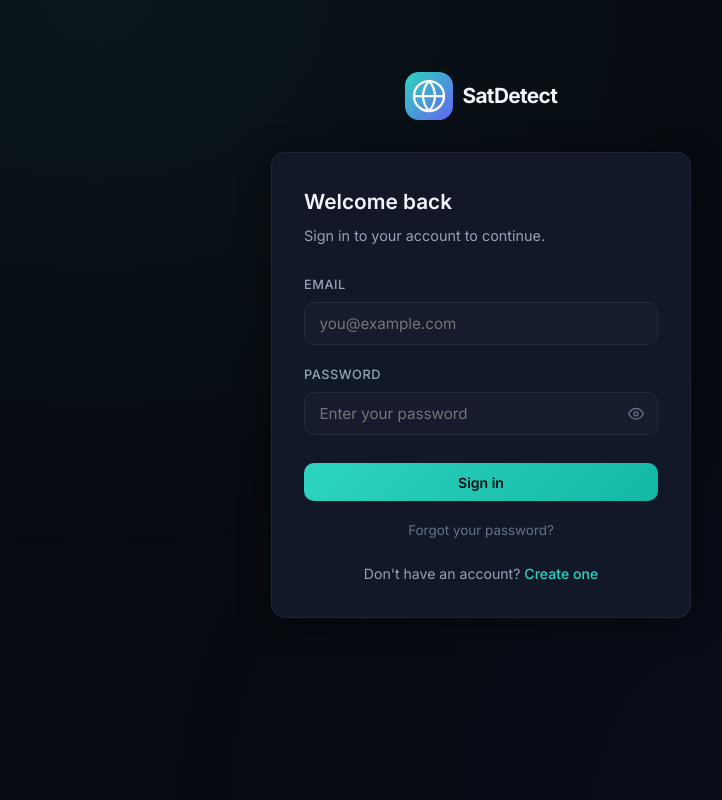
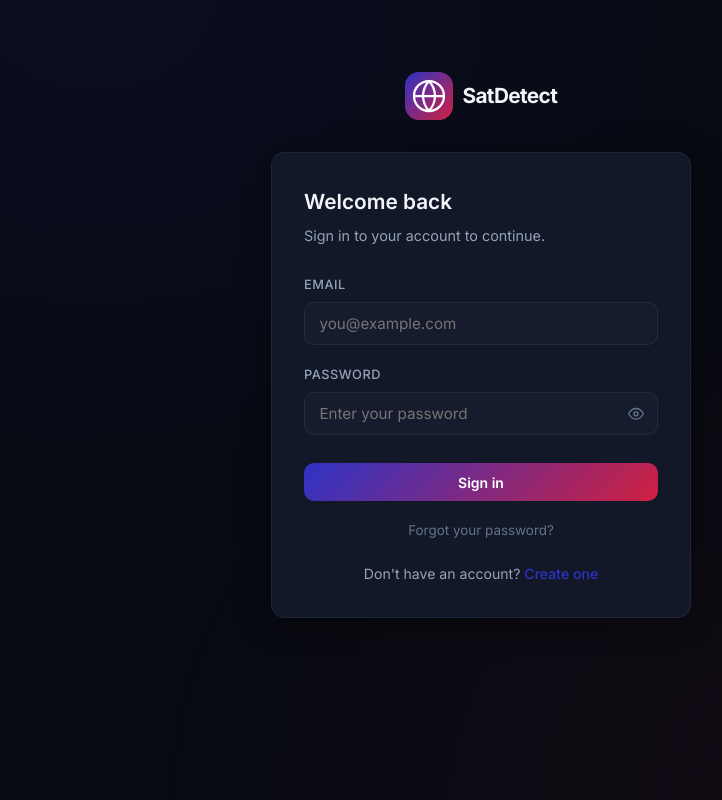
Before and after one commit to Uday-at-Vedang/Change-Detection-DEV, a FastAPI app: page / in a window 1280 px wide. Shown: the whole page, without its empty margins (159-881 px from the left). Run offline with FastAPI, Linux system fonts and the light colour scheme; parts of the project's set-up code (start-up, migrations or seed data) failed here and were passed over.

Commit message:
New gradient theme: #2e33c5 to #cf2040 across nav, footer, buttons, and all accents
Made-with: Cursor

```diff
--- a/static/css/style.css
+++ b/static/css/style.css
@@ -1,7 +1,13 @@
-/* SatDetect — Modern dark design system */
+/* SatDetect — Gradient theme (#2e33c5 → #cf2040) */
 @import url('https://fonts.googleapis.com/css2?family=Inter:wght@300;400;500;600;700&family=JetBrains+Mono:wght@400;500&display=swap');
 
 :root {
+  --gradient: linear-gradient(135deg, #2e33c5, #cf2040);
+  --gradient-h: linear-gradient(90deg, #2e33c5, #cf2040);
+  --grad-start: #2e33c5;
+  --grad-end: #cf2040;
+  --grad-mid: #7a2a82;
+
   --bg-deep: #080b12;
   --bg-surface: #0f1320;
   --bg-elevated: #161c2e;
@@ -9,13 +15,13 @@
   --bg-hover: #1c2540;
   --border: rgba(148, 163, 184, 0.10);
   --border-hover: rgba(148, 163, 184, 0.22);
-  --border-focus: rgba(45, 212, 191, 0.5);
+  --border-focus: rgba(46, 51, 197, 0.5);
   --text: #f1f5f9;
   --text-muted: #94a3b8;
   --text-dim: #64748b;
-  --accent: #2dd4bf;
-  --accent-dim: #14b8a6;
-  --accent-glow: rgba(45, 212, 191, 0.2);
+  --accent: #7a6aed;
+  --accent-dim: #6358d4;
+  --accent-glow: rgba(122, 106, 237, 0.2);
   --danger: #f87171;
   --danger-dim: #ef4444;
   --danger-glow: rgba(248, 113, 113, 0.15);
@@ -50,8 +56,8 @@ body::before {
   position: fixed;
   inset: 0;
   background-image:
-    radial-gradient(ellipse at 20% 0%, rgba(45, 212, 191, 0.06) 0%, transparent 50%),
-    radial-gradient(ellipse at 80% 100%, rgba(99, 102, 241, 0.04) 0%, transparent 50%);
+    radial-gradient(ellipse at 20% 0%, rgba(46, 51, 197, 0.08) 0%, transparent 50%),
+    radial-gradient(ellipse at 80% 100%, rgba(207, 32, 64, 0.06) 0%, transparent 50%);
   pointer-events: none;
   z-index: 0;
 }
@@ -95,7 +101,7 @@ body::before {
   width: 48px;
   height: 48px;
   border-radius: 14px;
-  background: linear-gradient(135deg, var(--accent), #6366f1);
+  background: var(--gradient);
   color: #fff;
 }
 
@@ -134,7 +140,7 @@ body::before {
   font-size: 0.88rem;
 }
 .toggle-auth a {
-  color: var(--accent);
+  color: var(--grad-start);
   text-decoration: none;
   font-weight: 500;
 }
@@ -286,11 +292,11 @@ input:focus, select:focus, textarea:focus {
 .btn:active { transform: scale(0.97); }
 
 .btn-primary {
-  background: linear-gradient(135deg, var(--accent), #14b8a6);
-  color: var(--bg-deep);
+  background: var(--gradient);
+  color: #fff;
   font-weight: 600;
 }
-.btn-primary:hover { filter: brightness(1.1); box-shadow: 0 4px 20px var(--accent-glow); }
+.btn-primary:hover { filter: brightness(1.15); box-shadow: 0 4px 24px rgba(46, 51, 197, 0.35), 0 4px 16px rgba(207, 32, 64, 0.2); }
 
 .btn-secondary {
   background: var(--bg-elevated);
--- a/templates/index.html
+++ b/templates/index.html
@@ -134,7 +134,7 @@
     <section id="view-dashboard" class="view">
       <nav class="nav">
         <div class="nav-brand">
-          <svg width="22" height="22" viewBox="0 0 24 24" fill="none" stroke="var(--accent)" stroke-width="1.5" stroke-linecap="round" stroke-linejoin="round"><circle cx="12" cy="12" r="10"/><path d="M2 12h20"/><path d="M12 2a15.3 15.3 0 014 10 15.3 15.3 0 01-4 10 15.3 15.3 0 01-4-10 15.3 15.3 0 014-10z"/></svg>
+          <svg width="22" height="22" viewBox="0 0 24 24" fill="none" stroke="var(--grad-start)" stroke-width="1.5" stroke-linecap="round" stroke-linejoin="round"><circle cx="12" cy="12" r="10"/><path d="M2 12h20"/><path d="M12 2a15.3 15.3 0 014 10 15.3 15.3 0 01-4 10 15.3 15.3 0 01-4-10 15.3 15.3 0 014-10z"/></svg>
           <span>SatDetect</span>
         </div>
         <div class="nav-user">
@@ -157,7 +157,7 @@
       <!-- New run card -->
       <div class="card">
         <div class="card-header">
-          <svg width="18" height="18" viewBox="0 0 24 24" fill="none" stroke="var(--accent)" stroke-width="2" stroke-linecap="round" stroke-linejoin="round"><path d="M21 15v4a2 2 0 01-2 2H5a2 2 0 01-2-2v-4"/><polyline points="17 8 12 3 7 8"/><line x1="12" y1="3" x2="12" y2="15"/></svg>
+          <svg width="18" height="18" viewBox="0 0 24 24" fill="none" stroke="var(--grad-start)" stroke-width="2" stroke-linecap="round" stroke-linejoin="round"><path d="M21 15v4a2 2 0 01-2 2H5a2 2 0 01-2-2v-4"/><polyline points="17 8 12 3 7 8"/><line x1="12" y1="3" x2="12" y2="15"/></svg>
           <h3>New Detection Run</h3>
         </div>
         <form id="form-detect">
@@ -215,7 +215,7 @@
       <!-- Result card (shown after a run) -->
       <div class="card hidden" id="result-card">
         <div class="card-header">
-          <svg width="18" height="18" viewBox="0 0 24 24" fill="none" stroke="var(--accent)" stroke-width="2" stroke-linecap="round" stroke-linejoin="round"><path d="M22 11.08V12a10 10 0 11-5.93-9.14"/><polyline points="22 4 12 14.01 9 11.01"/></svg>
+          <svg width="18" height="18" viewBox="0 0 24 24" fill="none" stroke="var(--grad-start)" stroke-width="2" stroke-linecap="round" stroke-linejoin="round"><path d="M22 11.08V12a10 10 0 11-5.93-9.14"/><polyline points="22 4 12 14.01 9 11.01"/></svg>
           <h3>Detection Result</h3>
         </div>
         <div class="result-stats" id="result-stats"></div>
@@ -258,7 +258,7 @@
       <!-- History -->
       <div class="card mt-2">
         <div class="card-header">
-          <svg width="18" height="18" viewBox="0 0 24 24" fill="none" stroke="var(--accent)" stroke-width="2" stroke-linecap="round" stroke-linejoin="round"><circle cx="12" cy="12" r="10"/><polyline points="12 6 12 12 16 14"/></svg>
+          <svg width="18" height="18" viewBox="0 0 24 24" fill="none" stroke="var(--grad-start)" stroke-width="2" stroke-linecap="round" stroke-linejoin="round"><circle cx="12" cy="12" r="10"/><polyline points="12 6 12 12 16 14"/></svg>
           <h3>History</h3>
         </div>
         <div id="history-list" class="history-list"></div>
@@ -282,6 +282,6 @@
     </div>
   </div>
 
-  <script src="/static/js/app.js?v=8"></script>
+  <script src="/static/js/app.js?v=9"></script>
 </body>
 </html>
```
Also changed, not shown: other parts of static/css/style.css (+46 -31 lines).
